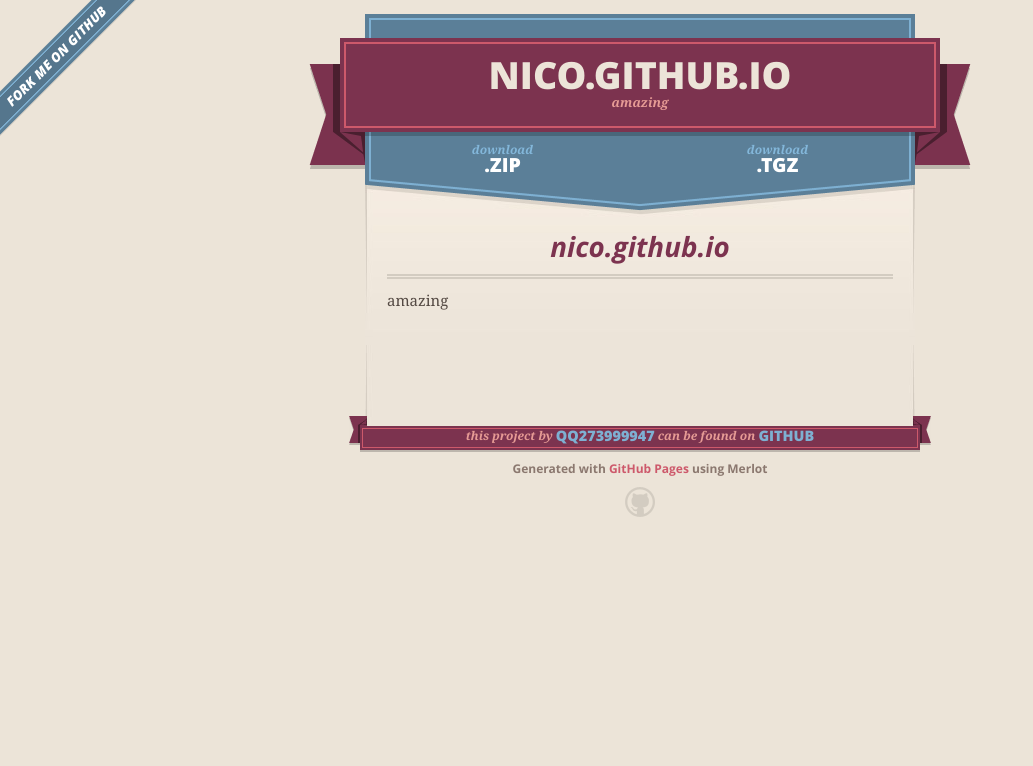
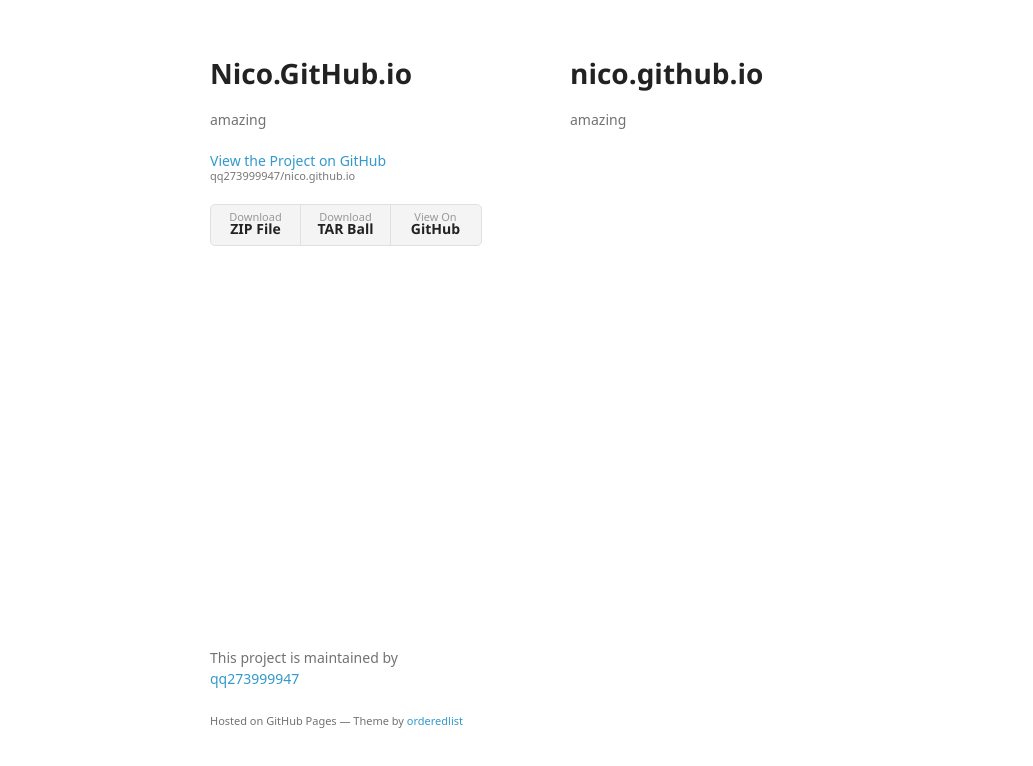
Before and after one commit to qq273999947/nico.github.io, a plain HTML site: page index.html in a window 1280 px wide. Shown: the whole page, without its empty margins (0-1033 px from the left). Drawn offline with nearby package versions, Linux system fonts and the light colour scheme; a web font is replaced by a local one.

Commit message:
Create gh-pages branch via GitHub

```diff
--- a/index.html
+++ b/index.html
@@ -1,71 +1,44 @@
-<!DOCTYPE html>
+<!doctype html>
 <html>
   <head>
-    <meta charset='utf-8'>
+    <meta charset="utf-8">
     <meta http-equiv="X-UA-Compatible" content="chrome=1">
-    <meta name="viewport" content="width=640">
+    <title>Nico.GitHub.io by qq273999947</title>
 
-    <link rel="stylesheet" href="stylesheets/core.css" media="screen">
-    <link rel="stylesheet" href="stylesheets/mobile.css" media="handheld, only screen and (max-device-width:640px)">
+    <link rel="stylesheet" href="stylesheets/styles.css">
     <link rel="stylesheet" href="stylesheets/github-light.css">
+    <meta name="viewport" content="width=device-width">
+    <!--[if lt IE 9]>
+    <script src="//html5shiv.googlecode.com/svn/trunk/html5.js"></script>
+    <![endif]-->
+  </head>
+  <body>
+    <div class="wrapper">
+      <header>
+        <h1>Nico.GitHub.io</h1>
+        <p>amazing</p>
 
-    <script type="text/javascript" src="javascripts/modernizr.js"></script>
-    <script type="text/javascript" src="https://ajax.googleapis.com/ajax/libs/jquery/1.7.1/jquery.min.js"></script>
-    <script type="text/javascript" src="javascripts/headsmart.min.js"></script>
-    <script type="text/javascript">
-      $(document).ready(function () {
-        $('#main_content').headsmart()
-      })
-    </script>
-    <title>Nico.GitHub.io by qq273999947</title>
-  </head>
-
-  <body>
-    <a id="forkme_banner" href="https://github.com/qq273999947/nico.github.io">View on GitHub</a>
-    <div class="shell">
-
-      <header>
-        <span class="ribbon-outer">
-          <span class="ribbon-inner">
-            <h1>Nico.GitHub.io</h1>
-            <h2>amazing</h2>
-          </span>
-          <span class="left-tail"></span>
-          <span class="right-tail"></span>
-        </span>
-      </header>
-
-      <section id="downloads">
-        <span class="inner">
-          <a href="https://github.com/qq273999947/nico.github.io/zipball/master" class="zip"><em>download</em> .ZIP</a><a href="https://github.com/qq273999947/nico.github.io/tarball/master" class="tgz"><em>download</em> .TGZ</a>
-        </span>
-      </section>
+        <p class="view"><a href="https://github.com/qq273999947/nico.github.io">View the Project on GitHub <small>qq273999947/nico.github.io</small></a></p>
 
 
-      <span class="banner-fix"></span>
-
-
-      <section id="main_content">
+        <ul>
+          <li><a href="https://github.com/qq273999947/nico.github.io/zipball/master">Download <strong>ZIP File</strong></a></li>
+          <li><a href="https://github.com/qq273999947/nico.github.io/tarball/master">Download <strong>TAR Ball</strong></a></li>
+          <li><a href="https://github.com/qq273999947/nico.github.io">View On <strong>GitHub</strong></a></li>
+        </ul>
+      </header>
+      <section>
         <h1>
 <a id="nicogithubio" class="anchor" href="#nicogithubio" aria-hidden="true"><span aria-hidden="true" class="octicon octicon-link"></span></a>nico.github.io</h1>
 
 <p>amazing</p>
       </section>
-
       <footer>
-        <span class="ribbon-outer">
-          <span class="ribbon-inner">
-            <p>this project by <a href="https://github.com/qq273999947">qq273999947</a> can be found on <a href="https://github.com/qq273999947/nico.github.io">GitHub</a></p>
-          </span>
-          <span class="left-tail"></span>
-          <span class="right-tail"></span>
-        </span>
-        <p>Generated with <a href="https://pages.github.com">GitHub Pages</a> using Merlot</p>
-        <span class="octocat"></span>
+        <p>This project is maintained by <a href="https://github.com/qq273999947">qq273999947</a></p>
+        <p><small>Hosted on GitHub Pages &mdash; Theme by <a href="https://github.com/orderedlist">orderedlist</a></small></p>
       </footer>
-
     </div>
-
+    <script src="javascripts/scale.fix.js"></script>
 
   </body>
 </html>
```
